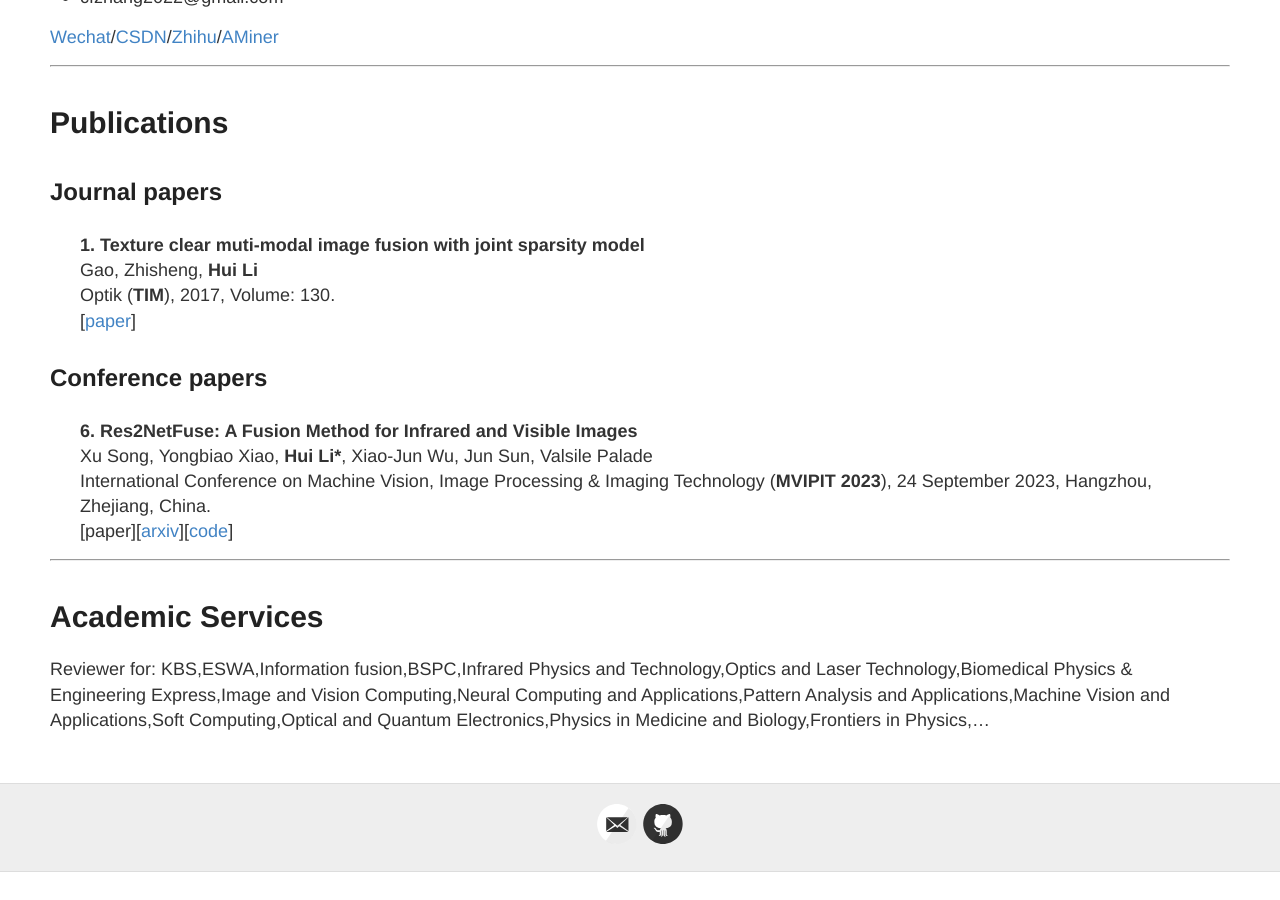
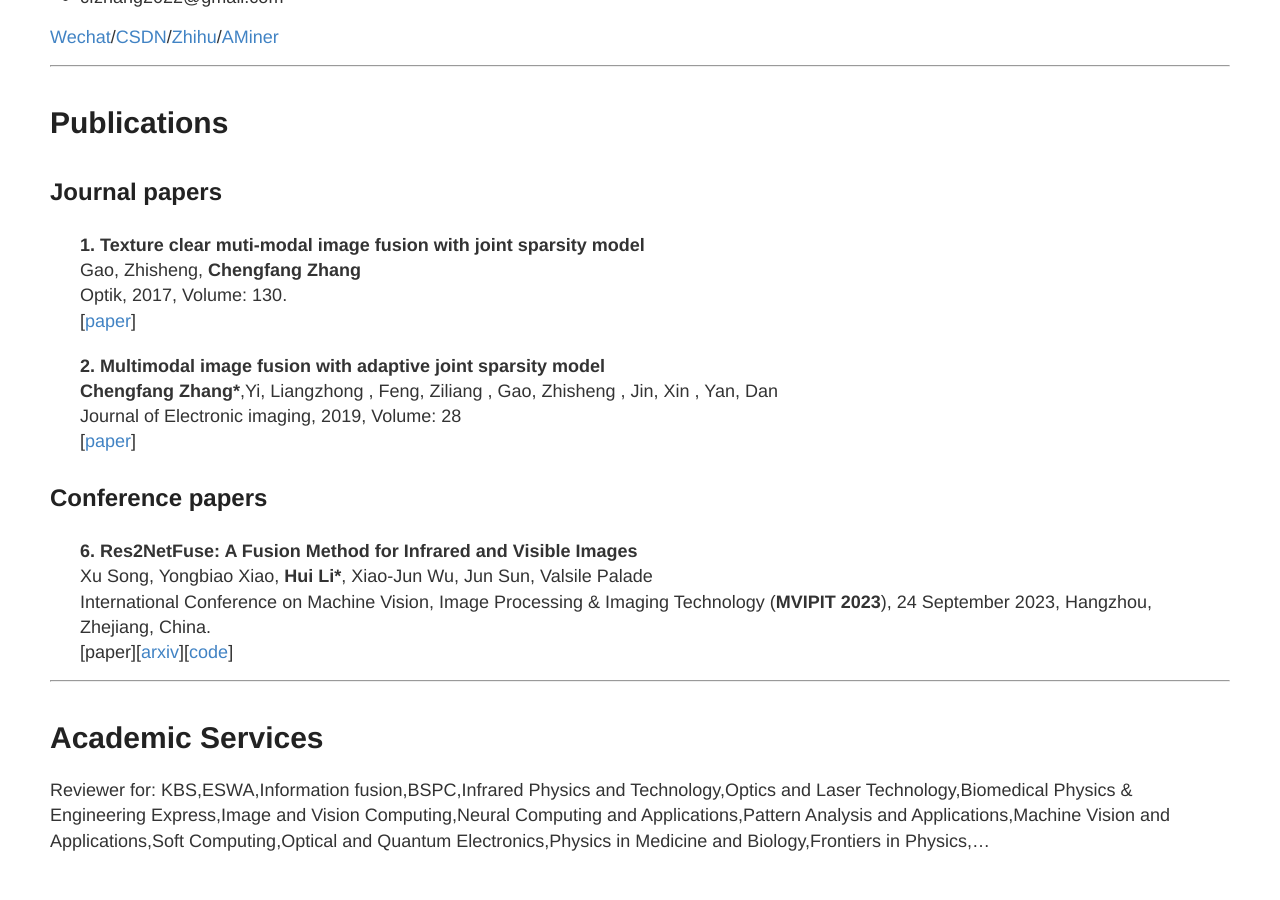
Before and after one commit to ChengfangZhang117/ChengfangZhang117.github.io, a Jekyll site: the page built from index.md, in a window 1280 px wide and 900 px high, scrolled down 629 px. Built offline with Jekyll 4.4.1, drawn with Linux system fonts in a browser that asks for light colours; our own code applies the rules of GitHub Pages for plain Markdown files; before the commit the page ends 1501 px from its top, so only the background shows below that.

Commit message:
index.md

```diff
--- a/index.md
+++ b/index.md
@@ -26,11 +26,21 @@ I am currently a member at [Intelligent Policing Key Laboratory of Sichuan Provi
 <div class="publication media paperhi">
      <div class="media-body">
       <b>1. Texture clear muti-modal image fusion with joint sparsity model</b><br>
-      Gao, Zhisheng, <strong><b>Hui Li</b></strong> <br/>
-      Optik (<b>TIM</b>), 2017, Volume: 130. <br/>
-      [<a href="[https://doi.org/10.1109/TIM.2023.3306537](https://www.sciencedirect.com/science/article/abs/pii/S0030402616310725)">paper</a>]
+      Gao, Zhisheng, <strong><b>Chengfang Zhang</b></strong> <br/>
+      Optik, 2017, Volume: 130. <br/>
+      [<a href="https://doi.org/10.1016/j.ijleo.2016.09.126">paper</a>]
    </div>
 </div>
+
+<div class="publication media paperhi">
+     <div class="media-body">
+      <b>2. Multimodal image fusion with adaptive joint sparsity model</b><br>
+      <strong><b>Chengfang Zhang*</b></strong>,Yi, Liangzhong , Feng, Ziliang , Gao, Zhisheng , Jin, Xin , Yan, Dan <br/>
+      Journal of Electronic imaging, 2019, Volume: 28 <br/>
+ [<a href="https://doi.org/10.1117/1.JEI.28.1.013043">paper</a>]
+   </div>
+</div>
+
 </div>
 
 
```
